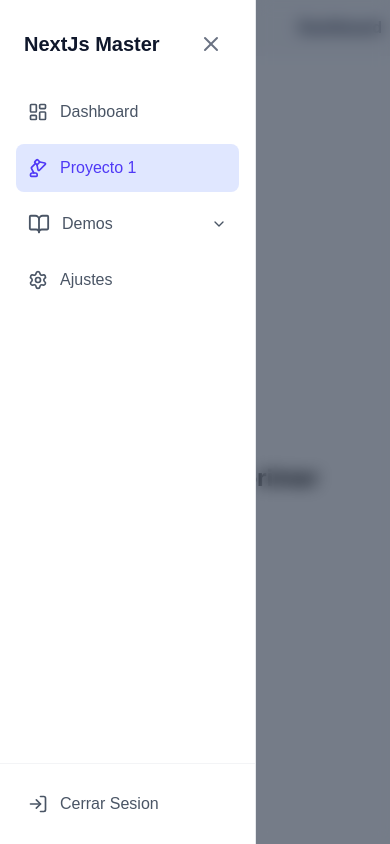
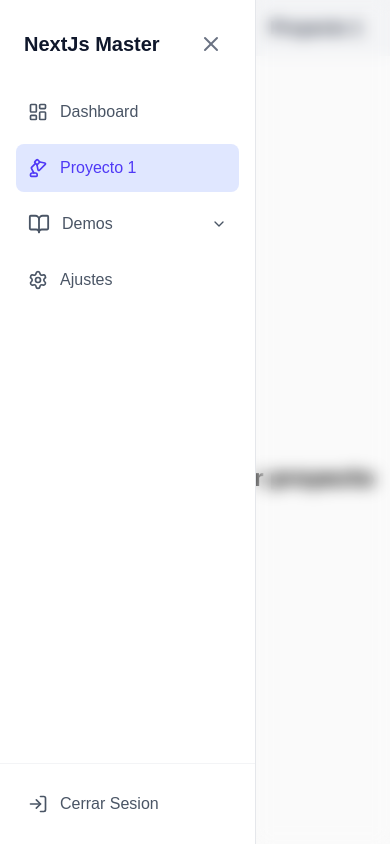
Before and after one commit to DanielGuzmanV/Fundamentos-NextJs, a Next.js app: page /proyecto_1 in a window 390 px wide. Both pictures are taken after a click on the button 28 px from the left and 28 px from the top of the page. Built offline with nearby package versions, Linux system fonts and the light colour scheme.

Commit message:
Ajustes del dashboardshell y creacion de un nuevo hook

```diff
--- a/src/components/layout/DashboardShell.tsx
+++ b/src/components/layout/DashboardShell.tsx
@@ -2,10 +2,14 @@
 import { useState } from "react";
 import { Menu } from "lucide-react";
 import { SidebarCustom } from "@/components/layout/sidebar";
+import { useActiveTitle } from "@/hooks/useActiveTitle";
+
 
 export function DashboardShell({ children }: { children: React.ReactNode }) {
   const [isSidebarOpen, setIsSidebarOpen] = useState(false);
   const [isCollapsed, setIsCollapsed] = useState(false);
+
+  const activeTitle = useActiveTitle()
 
   const openMobileSidebar = () => {
     setIsSidebarOpen(true);
@@ -21,23 +25,26 @@ export function DashboardShell({ children }: { children: React.ReactNode }) {
         onClose={() => setIsSidebarOpen(false)}
       />
 
-      <div className="flex-1 flex flex-col min-w-0 transition-all duration-300">
+      <div className="flex-1 flex flex-col min-w-0 transition-all duration-200">
         <header className="lg:hidden flex items-center justify-between p-2 dark:bg-black dark:text-zinc-50">
           <button onClick={openMobileSidebar} className="p-2 text-gray-200">
             <Menu size={24} />
           </button>
-          <span className="font-bold">Dashboard</span>
+          <span className="font-bold text-lg pr-5">{activeTitle}</span>
         </header>
 
         <main className="flex-1 overflow-y-auto bg-gray-50">
-          <div className="max-w-6xl mx-auto p-4">
+          <div className="max-w-6xl mx-auto">
             {children}
           </div>
         </main>
       </div>
 
       {isSidebarOpen && (
-        <div className="fixed inset-0 bg-slate-800/60 backdrop-blur-sm z-40 lg:hidden" onClick={() => setIsSidebarOpen(false)} />
+        <div
+          className="fixed inset-0 bg-white/5 backdrop-blur-sm z-40 lg:hidden"
+          onClick={() => setIsSidebarOpen(false)}
+        />
       )}
     </div>
   );
--- /dev/null
+++ b/src/hooks/useActiveTitle.ts
@@ -0,0 +1,20 @@
+import { MENU_ITEMS } from "@/lib/constants/navigation"
+import { usePathname } from "next/navigation";
+
+export const useActiveTitle = () => {
+  const pathname = usePathname();
+
+  // Buscamos en items principales
+  const activeItem = MENU_ITEMS.find(item => item.href === pathname);
+  if(activeItem) return activeItem.name
+
+  // Buscamos en submenus
+  for(const item of MENU_ITEMS) {
+    if(item.isSubmenu && item.children) {
+      const subItem = item.children.find(sub => sub.href === pathname);
+      if(subItem) return subItem.name;
+    }
+  }
+
+  return "Dashboard";
+}
```
